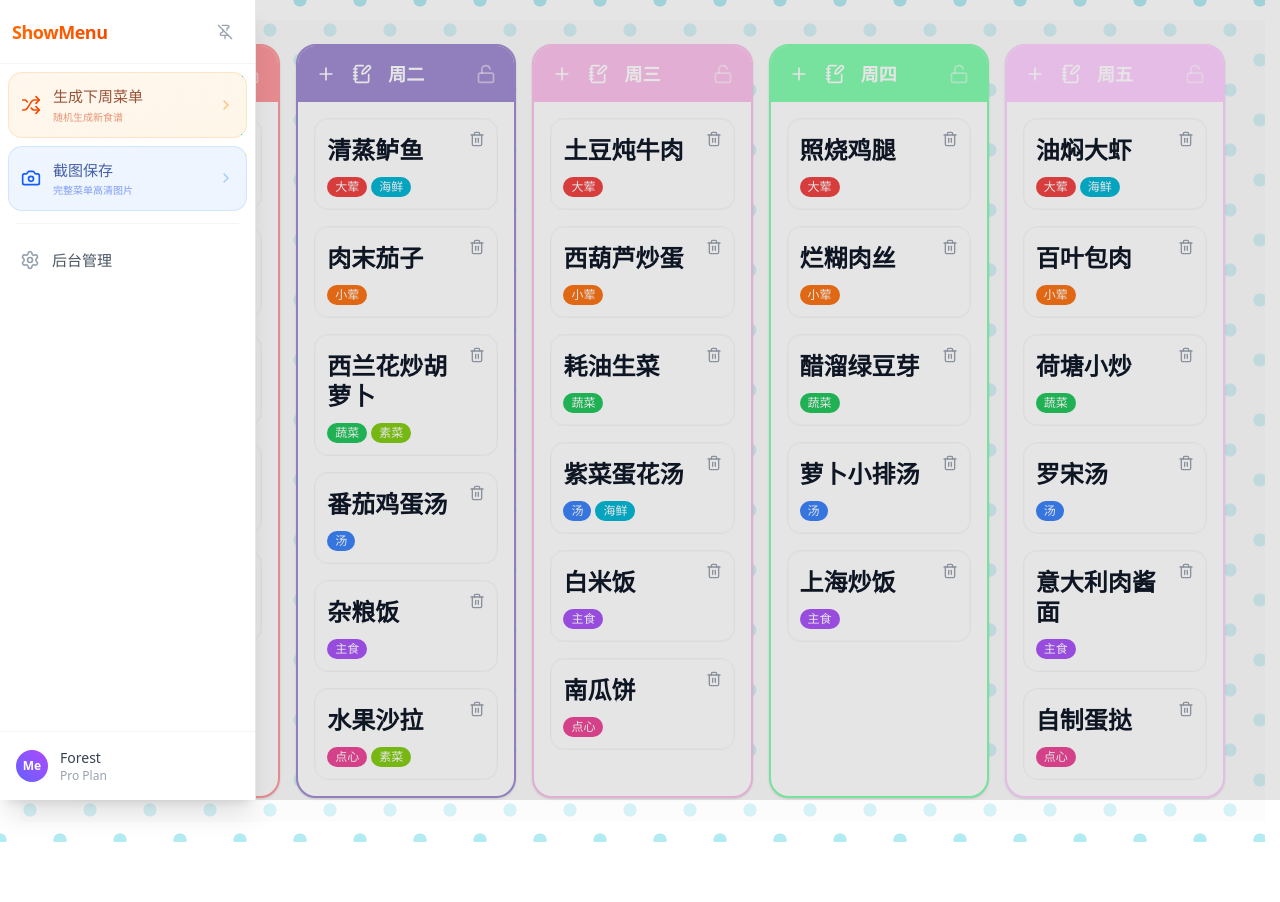
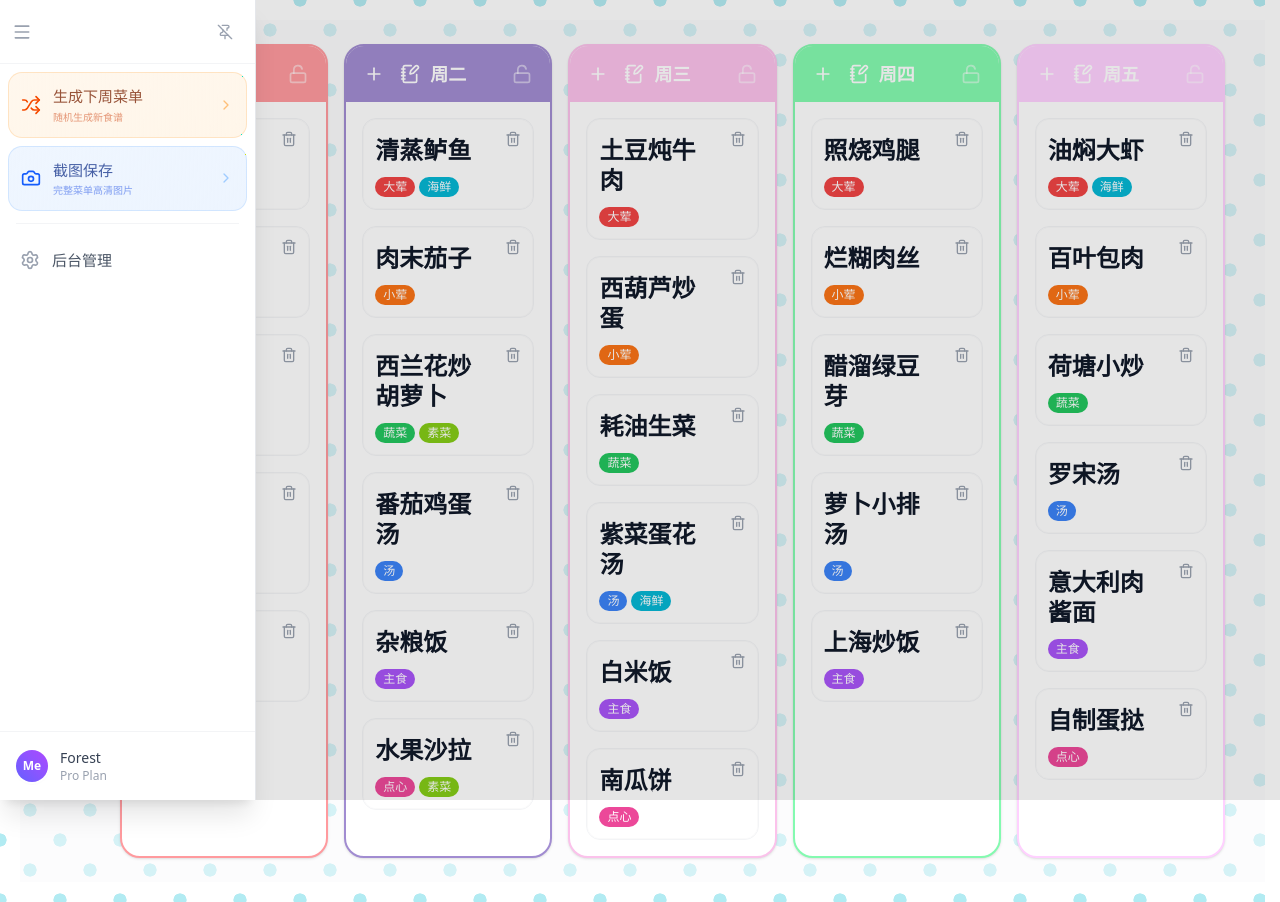
Before and after one commit to forestsheep911/show-me-the-menu, a Next.js app in the folder web/: page / in a window 1280 px wide. Before the commit the page ends 842 px from the top, so only its background shows below. Built offline with nearby package versions, Linux system fonts and the light colour scheme.

Commit message:
feat: add a dynamic side menu to the main page, offering menu generation, screenshot functionality, and customizable pinning/expansion.

```diff
--- a/web/src/app/page.tsx
+++ b/web/src/app/page.tsx
@@ -10,7 +10,7 @@ export default function Home() {
   return (
     <main className="flex flex-row items-start w-full min-h-screen bg-gray-50/50 relative">
       <SideMenu weekViewRef={weekViewRef} />
-      <div className="flex-1 w-full p-6">
+      <div className="flex-1 w-full py-6 pr-6 pl-4">
         <div ref={weekViewRef}>
           <WeekView />
         </div>
--- a/web/src/components/SideMenu.tsx
+++ b/web/src/components/SideMenu.tsx
@@ -2,7 +2,7 @@
 
 import { useState, useEffect, useCallback, RefObject } from "react";
 import Link from "next/link";
-import { Settings, Shuffle, ChevronRight, Pin, PinOff, Camera, Loader2, PanelLeftOpen, PanelLeftClose } from "lucide-react";
+import { Settings, Shuffle, ChevronRight, Pin, PinOff, Camera, Loader2, PanelLeftOpen, PanelLeftClose, Menu } from "lucide-react";
 import { cn } from "@/lib/utils";
 import { useMenuStore } from "@/store/menuStore";
 import { toPng } from "html-to-image";
@@ -89,15 +89,16 @@ export function SideMenu({ className, weekViewRef }: SideMenuProps) {
     // 计算当前菜单宽度
     const currentWidth = showExpanded ? MENU_WIDTH_EXPANDED : MENU_WIDTH_COLLAPSED;
 
+    // 计算占位宽度：固定模式用当前宽度，非固定模式用窄版宽度（给菜单留空间）
+    const placeholderWidth = isPinned ? currentWidth : MENU_WIDTH_COLLAPSED;
+
     return (
         <>
-            {/* 占位元素：当固定时在文档流中占据空间 */}
-            {isPinned && (
+            {/* 占位元素：始终占据空间，保证内容区左侧有一致的间距 */}
             <div
                 className="h-screen shrink-0 transition-all duration-300 ease-[cubic-bezier(0.25,0.1,0.25,1.0)]"
-                    style={{ width: currentWidth }}
+                style={{ width: placeholderWidth }}
             />
-            )}
 
             {/* 菜单主体 */}
             <div
@@ -111,19 +112,17 @@ export function SideMenu({ className, weekViewRef }: SideMenuProps) {
             >
                 {/* Header / Toggle Area */}
                 <div className="h-16 flex items-center shrink-0 border-b border-gray-100 px-3">
-                    {/* Logo - 只在展开时显示 */}
+                    {/* 菜单图标 - 始终显示，作为菜单标识 */}
                     <div className={cn(
-                        "font-bold text-lg tracking-tight bg-gradient-to-r from-orange-500 to-orange-600 bg-clip-text text-transparent transition-all duration-300 whitespace-nowrap overflow-hidden",
-                        showExpanded ? "opacity-100 w-auto" : "opacity-0 w-0"
+                        "flex items-center justify-center text-gray-400 transition-all duration-300",
+                        showExpanded ? "" : "mx-auto"
                     )}>
-                        ShowMenu
+                        <Menu className="size-5" />
                     </div>
 
-                    {/* 按钮区域 */}
-                    <div className={cn(
-                        "flex items-center gap-1 transition-all duration-300",
-                        showExpanded ? "ml-auto" : "mx-auto"
-                    )}>
+                    {/* 按钮区域 - 只在展开时显示 */}
+                    {showExpanded && (
+                        <div className="flex items-center gap-1 ml-auto">
                             {/* 展开/收起按钮 - 只在固定模式下显示 */}
                             {isPinned && (
                                 <button
@@ -131,16 +130,11 @@ export function SideMenu({ className, weekViewRef }: SideMenuProps) {
                                     className="group flex items-center justify-center w-9 h-9 rounded-lg text-gray-400 hover:text-gray-600 hover:bg-gray-100 transition-all duration-200"
                                     title={isExpanded ? "收起菜单" : "展开菜单"}
                                 >
-                                {isExpanded ? (
                                     <PanelLeftClose className="size-4" />
-                                ) : (
-                                    <PanelLeftOpen className="size-4" />
-                                )}
                                 </button>
                             )}
 
-                        {/* Pin 按钮 - 只在展开时显示，或者非固定模式下显示 */}
-                        {(showExpanded || !isPinned) && (
+                            {/* Pin 按钮 */}
                             <button
                                 onClick={() => {
                                     setIsPinned(!isPinned);
@@ -163,8 +157,8 @@ export function SideMenu({ className, weekViewRef }: SideMenuProps) {
                                     <PinOff className="size-4" />
                                 )}
                             </button>
+                        </div>
                     )}
-                    </div>
                 </div>
 
                 {/* Scrollable Content */}
```
Lines whose indentation alone changed are shown as unchanged.
